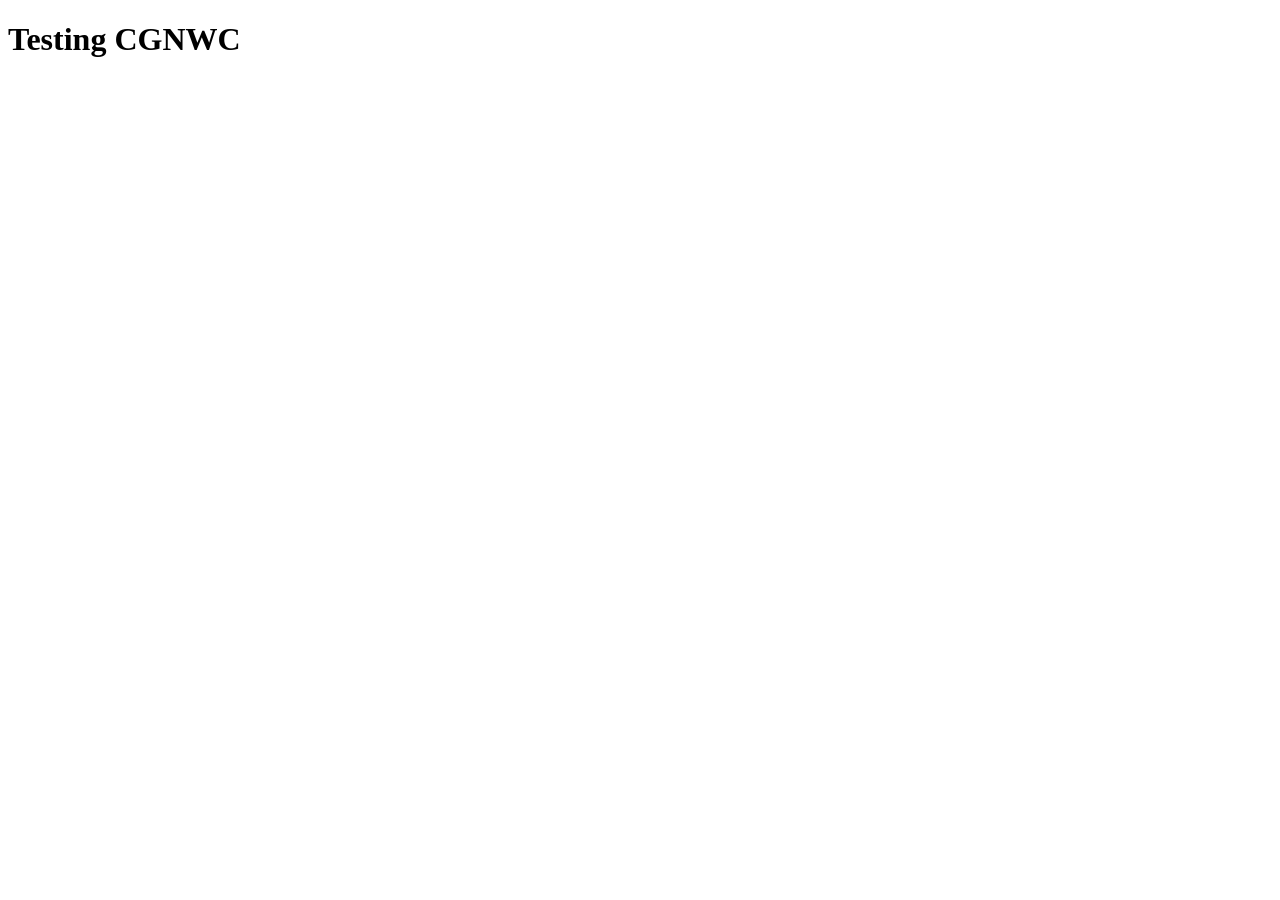
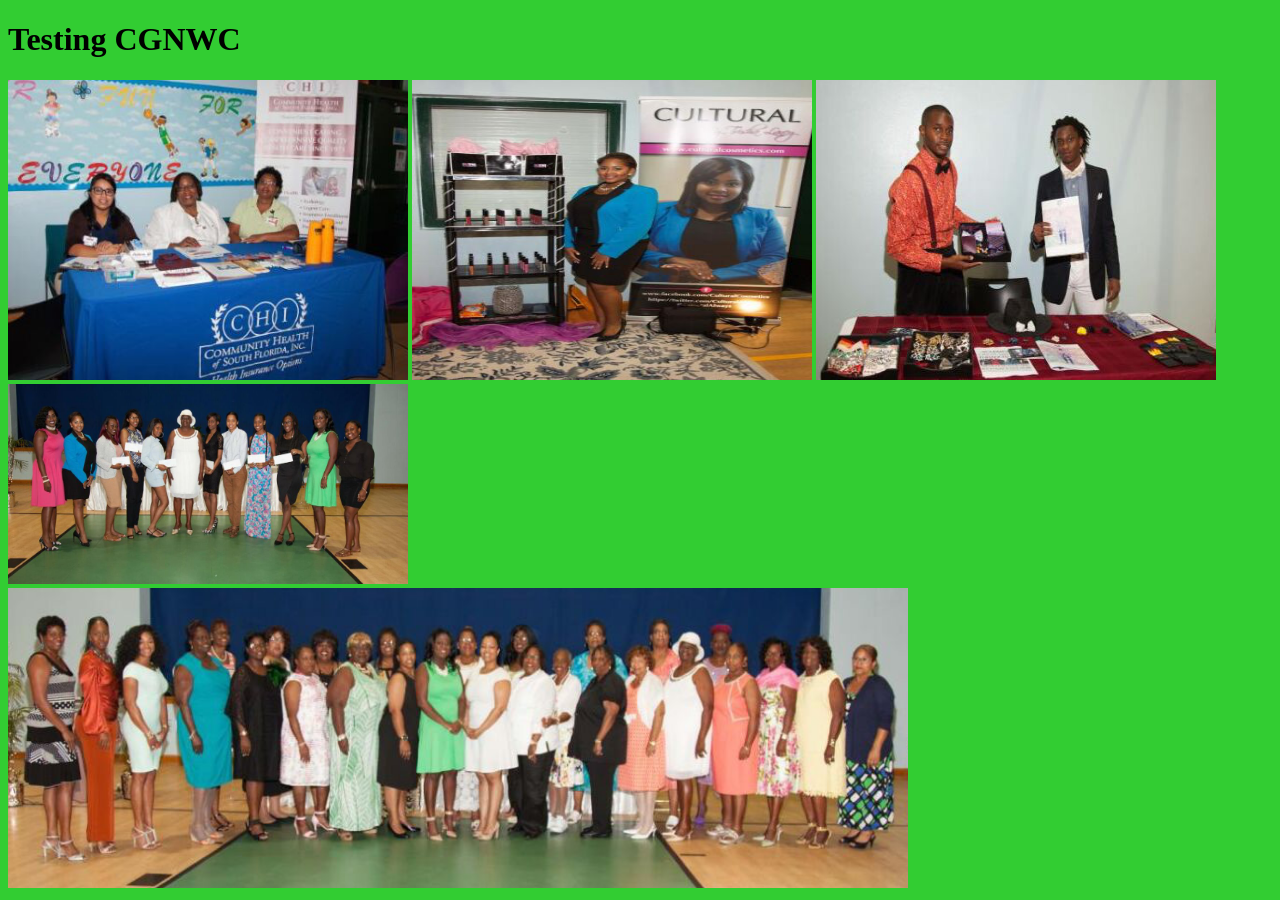
Before and after one commit to blizm87/CGNWC---Project, a website: page public/index.html in a window 1280 px wide. Before the commit the page ends 800 px from the top, so only its background shows below. Drawn offline with Linux system fonts and the light colour scheme.

Commit message:
added scholarship photos to assets

```diff
--- /dev/null
+++ b/public/css/style.css
@@ -0,0 +1,3 @@
+body {
+  background-color: limegreen;
+}
--- a/public/index.html
+++ b/public/index.html
@@ -2,8 +2,14 @@
 <html>
 <head>
   <title></title>
+  <link rel='stylesheet' href='css/style.css'>
 </head>
 <body>
   <h1>Testing CGNWC</h1>
+  <img src='./assets/scholarshipPics/pic1.png' width='400px' height='300px'>
+  <img src='./assets/scholarshipPics/pic2.png' width='400px' height='300px'>
+  <img src='./assets/scholarshipPics/pic3.png' width='400px' height='300px'>
+  <img src='./assets/scholarshipPics/pic4.png' width='400px' height='200px'>
+  <img src='./assets/scholarshipPics/pic5.png' width='900px' height='300px'>
 </body>
 </html>
```
Also changed, not shown: public/assets/scholarshipPics/pic1.png (added), public/assets/scholarshipPics/pic2.png (added), public/assets/scholarshipPics/pic3.png (added), public/assets/scholarshipPics/pic4.png (added), public/assets/scholarshipPics/pic5.png (added), 1 other file.
